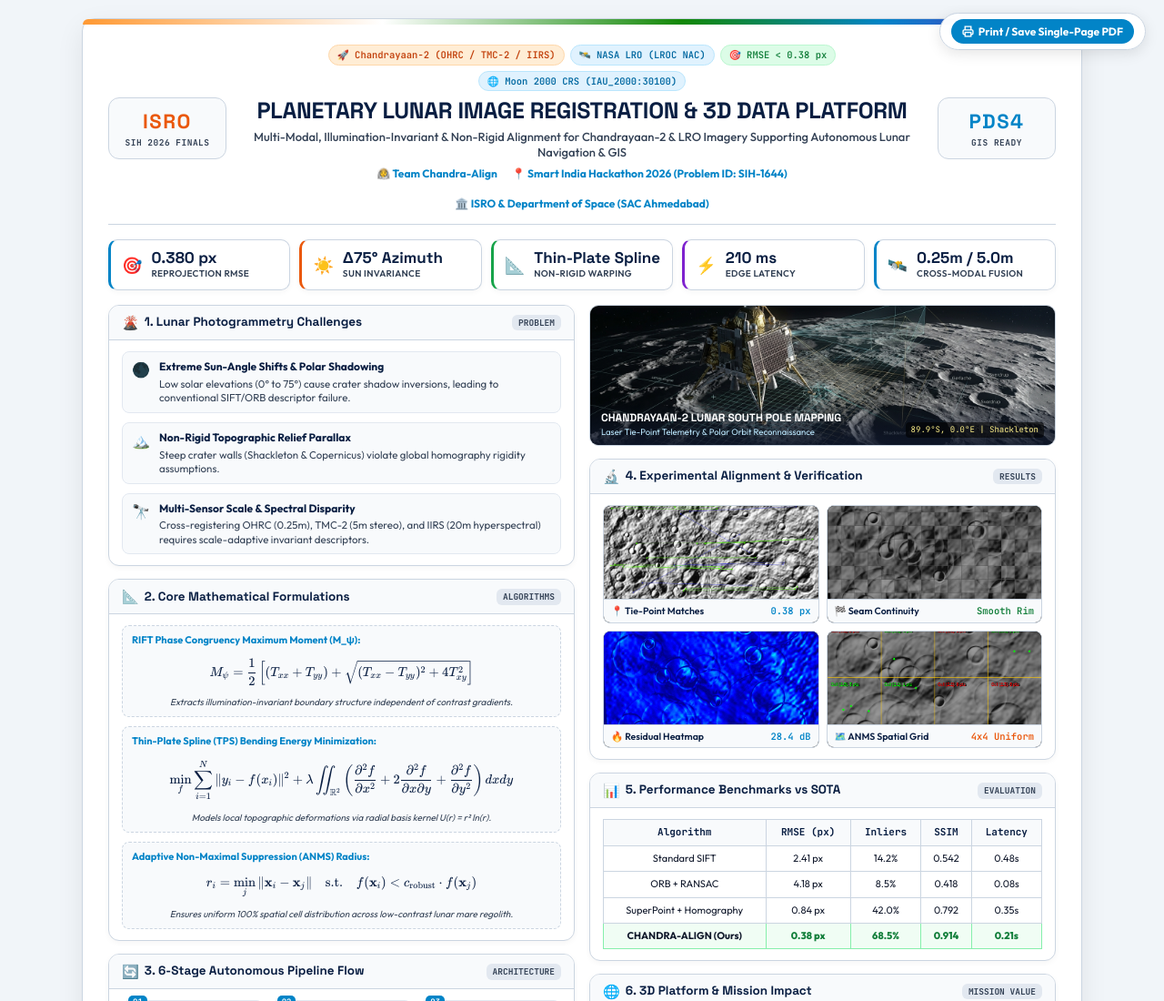
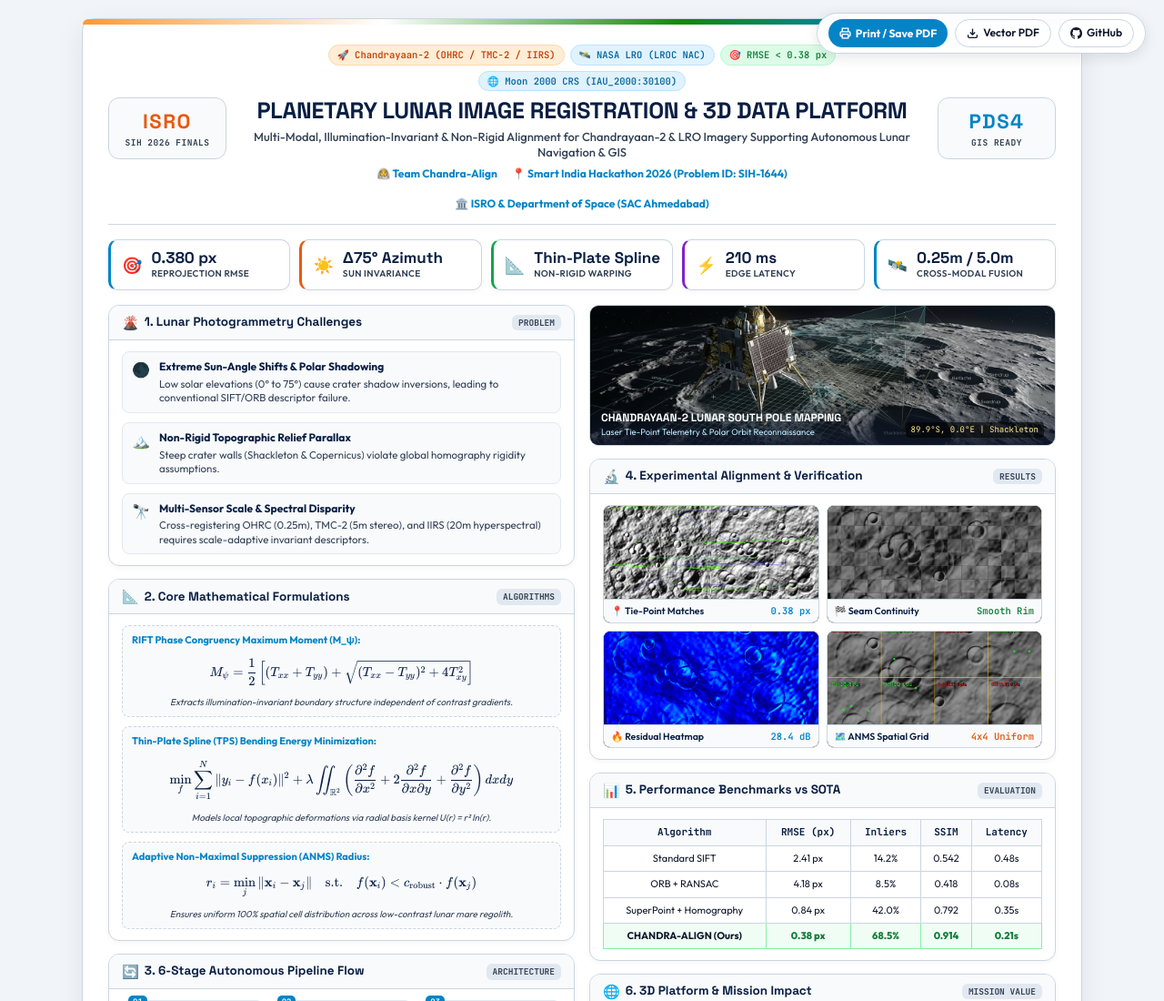
Before and after one commit to Hari-2057/SIH26, a website: page poster/index.html in a window 1280 px wide. Shown: the top 1100 px of the page at 91% size. Drawn offline with nearby package versions, Linux system fonts and the light colour scheme.

```diff
--- a/poster/index.html
+++ b/poster/index.html
@@ -101,6 +101,7 @@
       align-items: center;
       gap: 5px;
       transition: all 0.2s ease;
+      text-decoration: none;
     }
 
     .btn-tool:hover {
@@ -837,8 +838,16 @@
   <div class="poster-toolbar">
     <button class="btn-tool primary" onclick="window.print()" title="Print Single-Page Portrait PDF">
       <svg width="13" height="13" viewBox="0 0 24 24" fill="none" stroke="currentColor" stroke-width="2.5"><polyline points="6 9 6 2 18 2 18 9"></polyline><path d="M6 18H4a2 2 0 0 1-2-2v-5a2 2 0 0 1 2-2h16a2 2 0 0 1 2 2v5a2 2 0 0 1-2 2h-2"></path><rect x="6" y="14" width="12" height="8"></rect></svg>
-      Print / Save Single-Page PDF
+      Print / Save PDF
     </button>
+    <a class="btn-tool" href="chandra_align_poster.pdf" download="CHANDRA_ALIGN_POSTER.pdf" title="Download High-Res 300 DPI Vector PDF">
+      <svg width="13" height="13" viewBox="0 0 24 24" fill="none" stroke="currentColor" stroke-width="2.5"><path d="M21 15v4a2 2 0 0 1-2 2H5a2 2 0 0 1-2-2v-4"></path><polyline points="7 10 12 15 17 10"></polyline><line x1="12" y1="15" x2="12" y2="3"></line></svg>
+      Vector PDF
+    </a>
+    <a class="btn-tool" href="https://github.com/Hari-2057/SIH26" target="_blank" rel="noopener noreferrer" title="View Source Code on GitHub">
+      <svg width="13" height="13" viewBox="0 0 24 24" fill="currentColor"><path d="M12 0C5.37 0 0 5.37 0 12c0 5.31 3.435 9.795 8.205 11.385.6.105.825-.255.825-.57 0-.285-.015-1.23-.015-2.235-3.015.555-3.795-.735-4.035-1.41-.135-.345-.72-1.41-1.23-1.695-.42-.225-1.02-.78-.015-.795.945-.015 1.62.87 1.845 1.23 1.08 1.815 2.805 1.305 3.495.99.105-.78.42-1.305.765-1.605-2.67-.3-5.46-1.335-5.46-5.925 0-1.305.465-2.385 1.23-3.225-.12-.3-.54-1.53.12-3.18 0 0 1.005-.315 3.3 1.23.96-.27 1.98-.405 3-.405s2.04.135 3 .405c2.295-1.56 3.3-1.23 3.3-1.23.66 1.65.24 2.88.12 3.18.765.84 1.23 1.905 1.23 3.225 0 4.605-2.805 5.625-5.475 5.925.435.375.81 1.095.81 2.22 0 1.605-.015 2.895-.015 3.3 0 .315.225.69.825.57A12.02 12.02 0 0 0 24 12c0-6.63-5.37-12-12-12z"/></svg>
+      GitHub
+    </a>
   </div>
 
   <!-- MAIN POSTER BOARD (PORTRAIT LIGHT THEME) -->
```
Also changed, not shown: package.json (added, +21 -0 lines), vercel.json (added), 1 other file.
